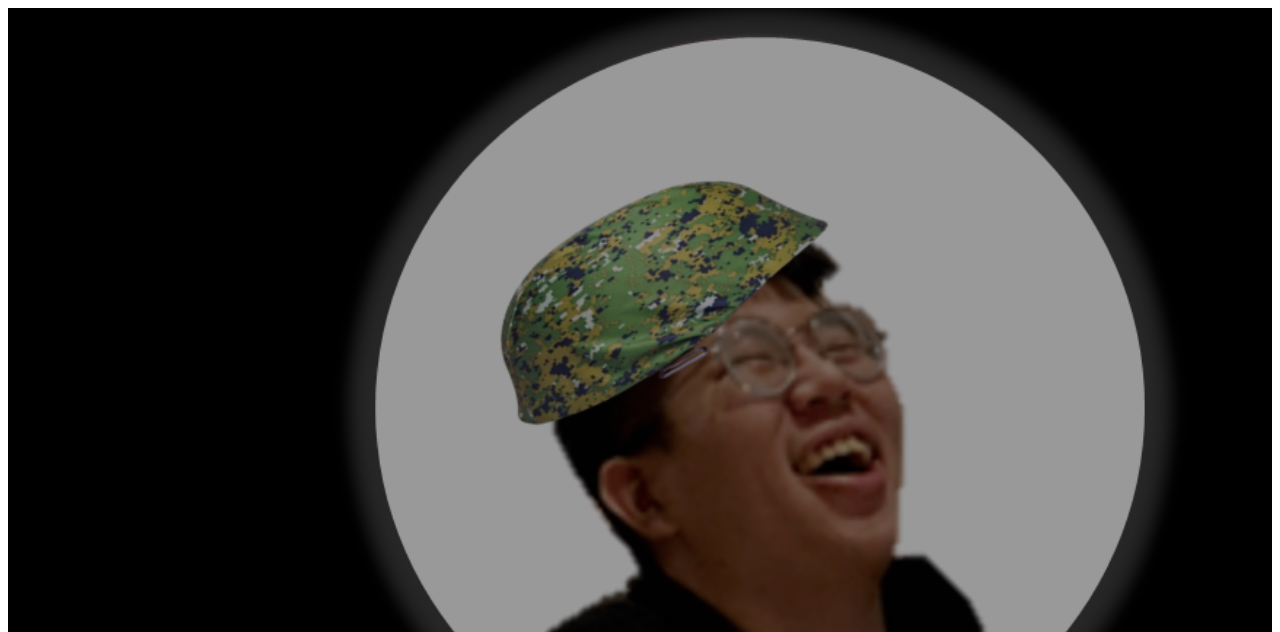
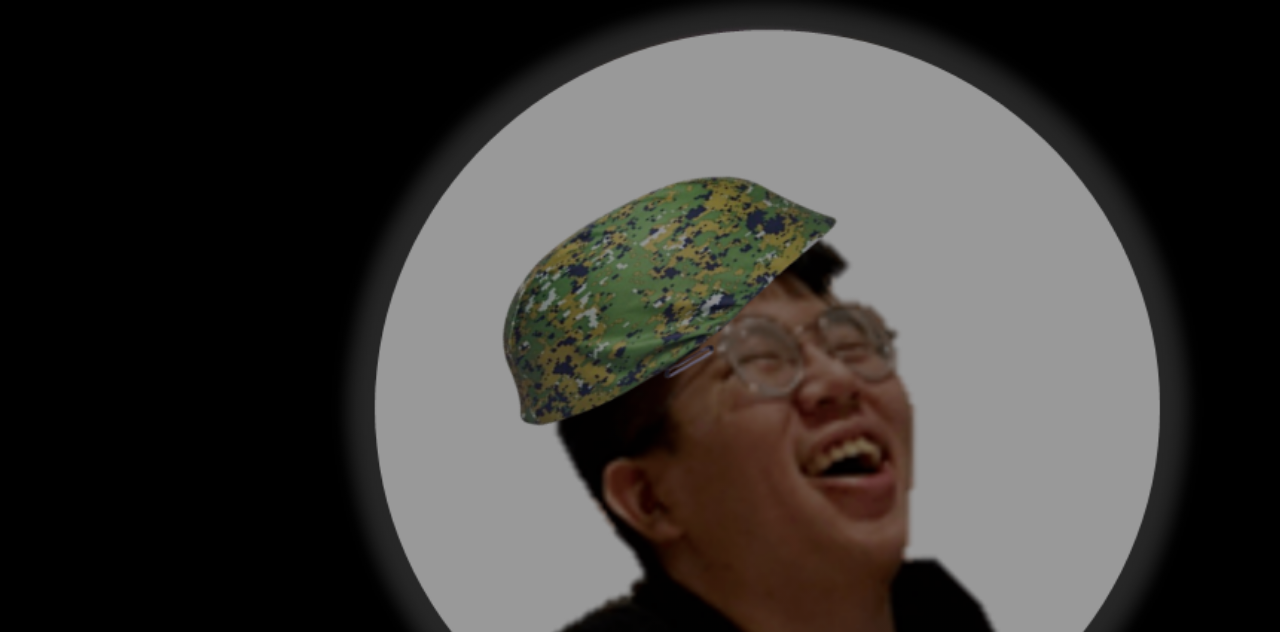
Before and after one commit to hiimyusheng/hiimyusheng.github.io, a plain HTML site: page index.html in a window 1280 px wide. Shown: the top 632 px of the page. Drawn offline with Linux system fonts and the light colour scheme.

Commit message:
body margin: 0

```diff
--- a/index.html
+++ b/index.html
@@ -1,6 +1,9 @@
 <meta charset="utf-8">
 
 <style>
+  body {
+    margin: 0;
+  }
   .background {
     background-image: linear-gradient(rgba(0, 0, 0, 0.4), rgba(0, 0, 0, 0.4)), url("yu.png");
     background-repeat: no-repeat;
@@ -12,8 +15,6 @@
     flex-wrap: wrap;
     justify-content: center;
     align-items: flex-end;
-    /* height: 100vh; */
-
 
   }
   .image {
```
